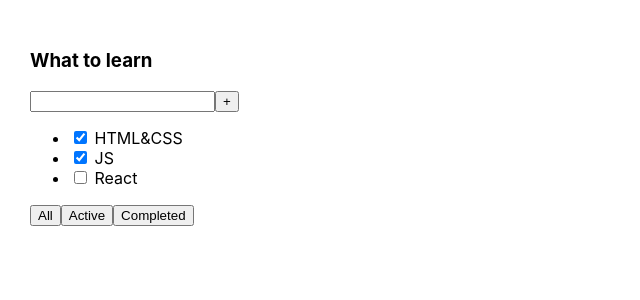
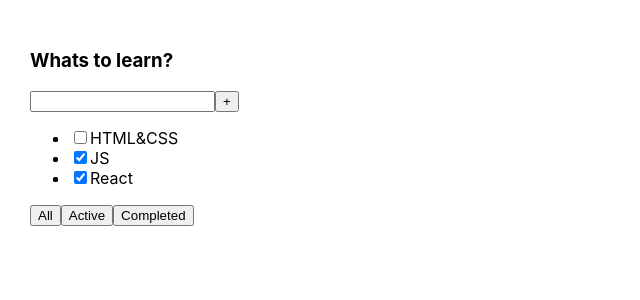
Before and after one commit to ArturLimaiko/1-todolist, a React (Create React App) app: page / in a window 1280 px wide. Shown: the top 300 px of the page, without its empty margins (0-640 px from the left). Built offline with nearby package versions, Linux system fonts and the light colour scheme.

Commit message:
Спринт 01, неделя 1 . разбил на компоненты

```diff
--- a/src/App.tsx
+++ b/src/App.tsx
@@ -1,25 +1,34 @@
 import React from 'react';
 import './App.css';
+import {Button} from "./components/Button";
+import {Task} from "./components/Task";
+import {TodolistHeader} from "./components/TodolistHeader";
+import {AddTaskForm} from "./components/AddTaskForm";
+import {TasksList} from "./components/TasksList";
+import {Todolist} from "./components/Todolist";
+
+export type TasksType = {
+    id: number,
+    title: string
+    isDone: boolean
+}
 
 function App() {
+    // BLL
+    const TodoListTitle = 'Whats to learn?'
+    const tasks: TasksType[] = [
+        {id: 1, title: 'HTML&CSS', isDone: false},
+        {id: 2, title: 'JS', isDone: true},
+        {id: 3, title: 'React', isDone: true},
+    ]
+
     return (
         <div className="App">
             <div>
-                <h3>What to learn</h3>
-                <div>
-                    <input/>
-                    <button>+</button>
-                </div>
-                <ul>
-                    <li><input type="checkbox" checked={true}/> <span>HTML&CSS</span></li>
-                    <li><input type="checkbox" checked={true}/> <span>JS</span></li>
-                    <li><input type="checkbox" checked={false}/> <span>React</span></li>
-                </ul>
-                <div>
-                    <button>All</button>
-                    <button>Active</button>
-                    <button>Completed</button>
-                </div>
+                <Todolist tasks={tasks} title={TodoListTitle}/>
+                {/*<TodolistHeader title={TodoListTitle}/>*/}
+                {/*<AddTaskForm/>*/}
+                {/*<TasksList tasks={tasks}/>*/}
             </div>
         </div>
     );
@@ -28,5 +37,9 @@ function App() {
 export default App;
 
 
-//создать компоненту button  прокинуть пропсы и компоненту заюзать в app + передать параметры через пропсы типа all active  и тд
-// создать компоненту Task.tsx  внутри кладем li  и все содержимое, далее создадим типы  и протипизируем
+// 1 создать компоненту button  прокинуть пропсы и компоненту заюзать в app + передать параметры через пропсы типа all active  и тд
+// 2 создать компоненту Task.tsx  внутри кладем li  и все содержимое, далее создадим типы  и протипизируем
+// 3 упакуем все в 3 компоненты - хедер, добавление таски и список тасок TodolistHeader, AddTaskForm, TasksList
+
+// 4 внутри TasksList пройдемся мапом по нашим таскам
+// 5 создадим компоненту Todolist и туда запихнем все компоненты + протипизировать( внутри тудулист получает tasks title)
--- /dev/null
+++ b/src/components/AddTaskForm.tsx
@@ -0,0 +1,11 @@
+import React from 'react';
+import {Button} from "./Button";
+
+export const AddTaskForm = () => {
+    return (
+        <div>
+            <input/>
+            <Button title='+'/>
+        </div>
+    );
+};
--- /dev/null
+++ b/src/components/Button.tsx
@@ -0,0 +1,9 @@
+import React from 'react';
+
+type ButtonType = {
+    title: string
+}
+
+export const Button = ({title}:ButtonType) => {
+    return  <button>{title}</button>
+};
--- /dev/null
+++ b/src/components/Task.tsx
@@ -0,0 +1,11 @@
+import React from 'react';
+import {TasksType} from "../App";
+
+export const Task = ({id, isDone, title}: TasksType) => {
+    return (
+        <li key={id}>
+            <input type="checkbox" checked={isDone}/>
+            <span>{title}</span>
+        </li>
+    )
+}
--- /dev/null
+++ b/src/components/TasksList.tsx
@@ -0,0 +1,31 @@
+import React from 'react';
+import {TasksType} from "../App";
+import {Task} from "./Task";
+import {Button} from "./Button";
+
+type TasksListType = {
+    tasks: TasksType[]
+}
+
+export const TasksList = ({tasks}: TasksListType) => {
+    const tasksList =
+        <ul>
+            {tasks.map(t => {
+                return (
+                    <li key={t.id}>
+                        <Task id={t.id} title={t.title} isDone={t.isDone}/>
+                    </li>
+                )
+            })}
+        </ul>
+    return (
+        <>
+            {tasksList}
+            <div>
+                <Button title='All'/>
+                <Button title='Active'/>
+                <Button title='Completed'/>
+            </div>
+        </>
+    );
+};
--- /dev/null
+++ b/src/components/Todolist.tsx
@@ -0,0 +1,20 @@
+import React from 'react';
+import {AddTaskForm} from "./AddTaskForm";
+import {TasksList} from "./TasksList";
+import {TasksType} from "../App";
+import {TodolistHeader} from "./TodolistHeader";
+
+type TodolistsType = {
+    tasks: TasksType[]
+    title: string
+}
+
+export const Todolist = ({tasks, title}: TodolistsType) => {
+    return (
+        <>
+            <TodolistHeader title={title}/>
+            <AddTaskForm/>
+            <TasksList tasks={tasks}/>
+        </>
+    );
+};
--- /dev/null
+++ b/src/components/TodolistHeader.tsx
@@ -0,0 +1,9 @@
+import React from 'react';
+
+export type TodolistHeaderType = {
+    title: string
+}
+
+export const TodolistHeader = ({title}: TodolistHeaderType) => {
+    return <h3>{title}</h3>
+};
```
